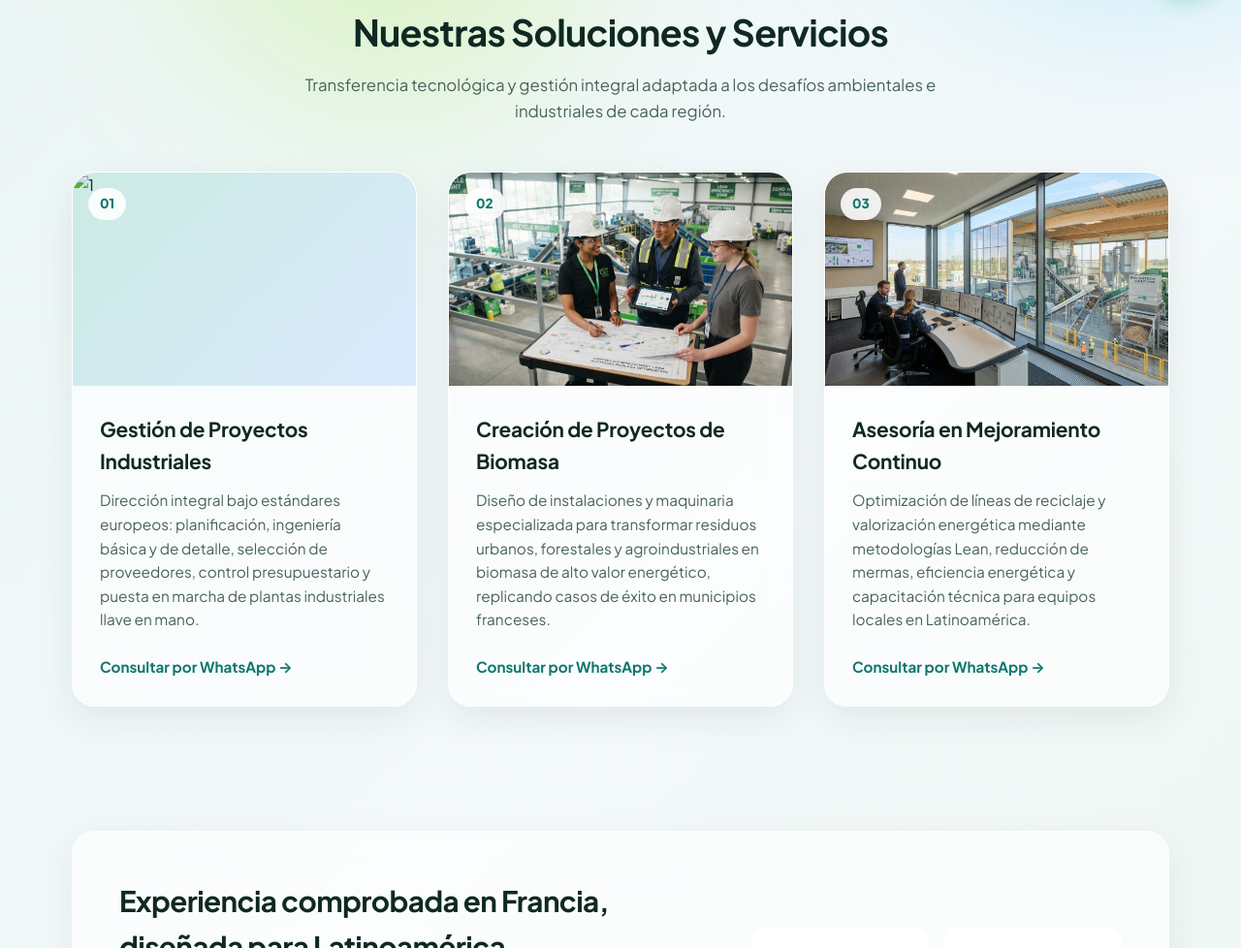
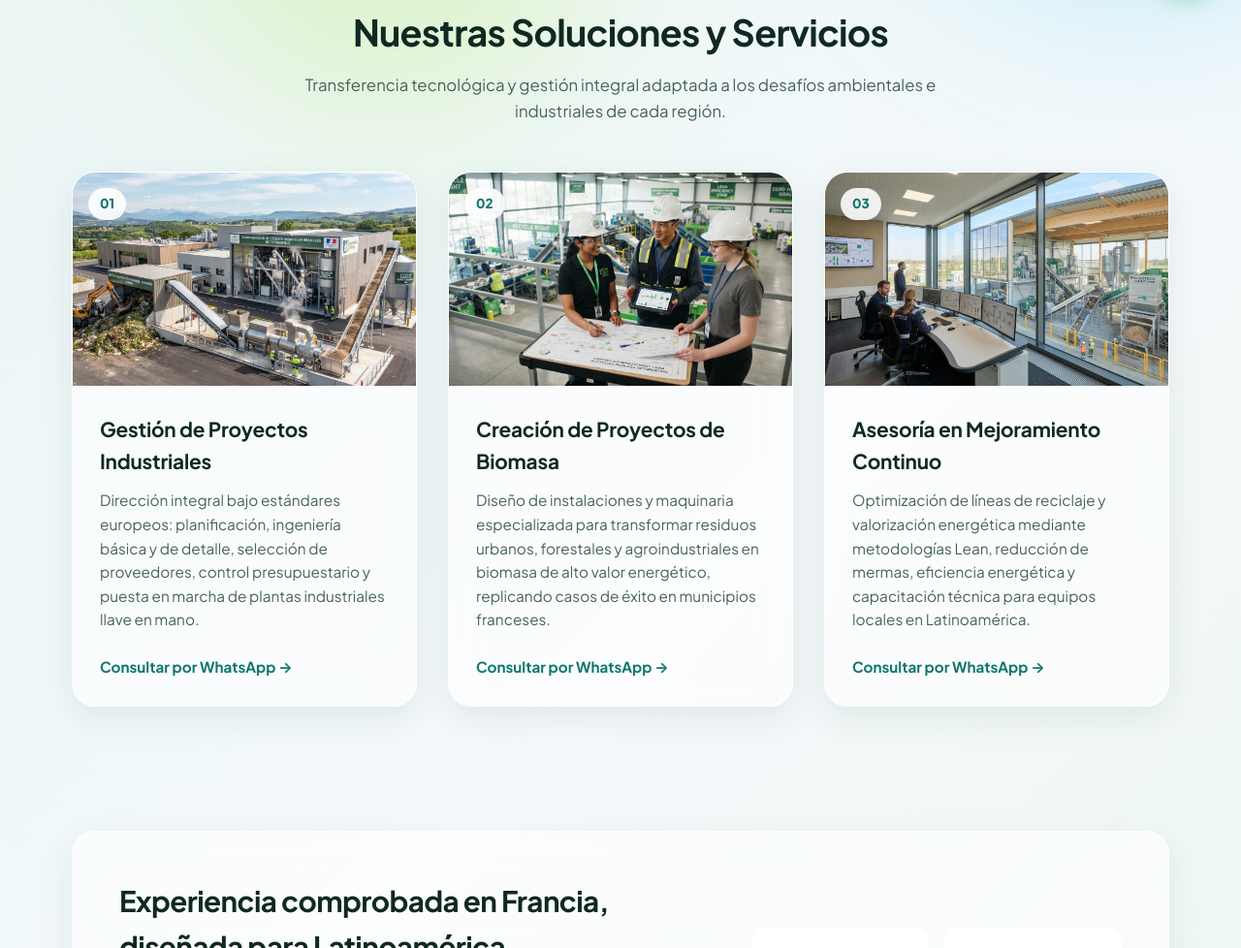
Before and after one commit to andres-mdg/soleya-ing, a plain HTML site: page index.html in a window 1280 px wide. Shown: the part 784-1762 px from the top of the page at 97% size. Drawn offline with Linux system fonts and the light colour scheme.

Commit message:
Update index.html

```diff
--- a/index.html
+++ b/index.html
@@ -132,7 +132,7 @@
         <article class="glass-card service-card">
           <div class="service-img-wrapper">
             <img
-              src="<img width="1376" height="768" alt="1" src="https://github.com/user-attachments/assets/2b07013e-23a2-4cd8-9f89-237b786d6c14" />"
+              src="1.jpg"
               alt="Sala de control e ingeniería de gestión de proyectos industriales"
               loading="lazy"
             />
```
